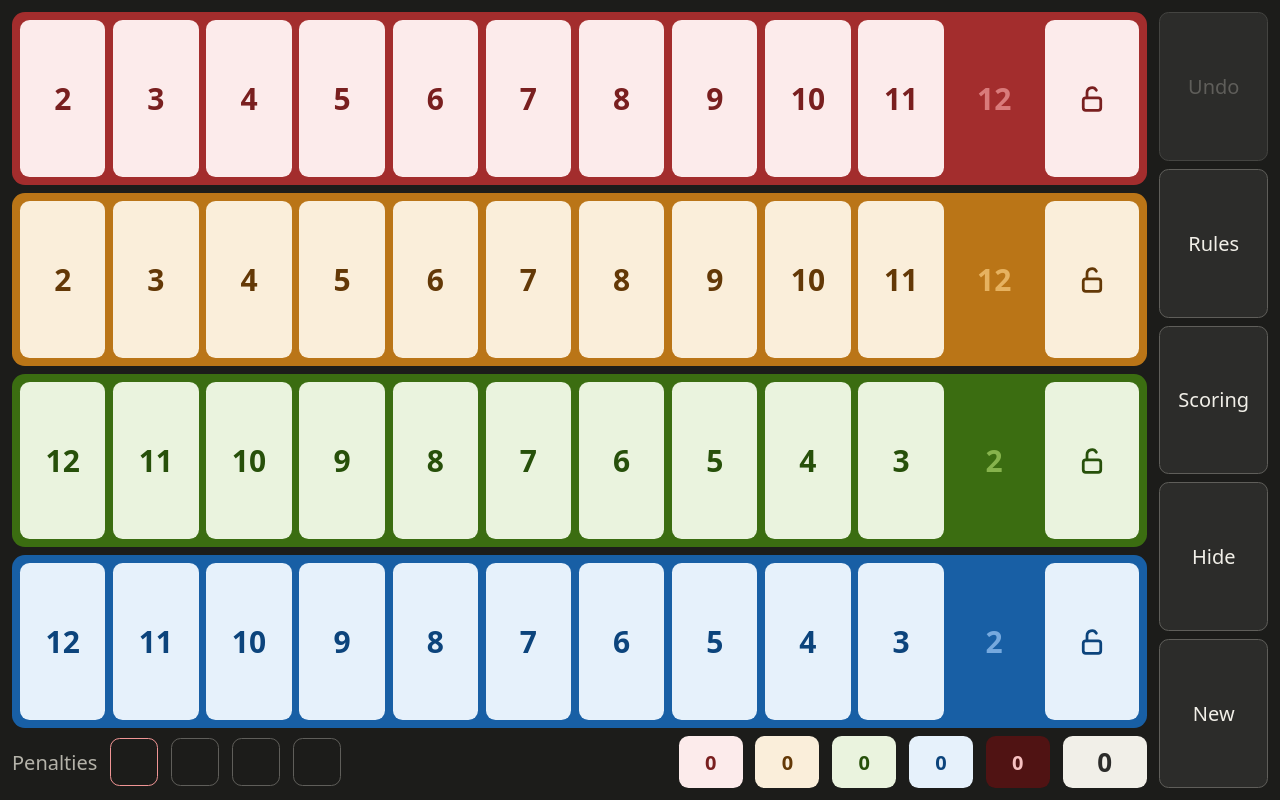
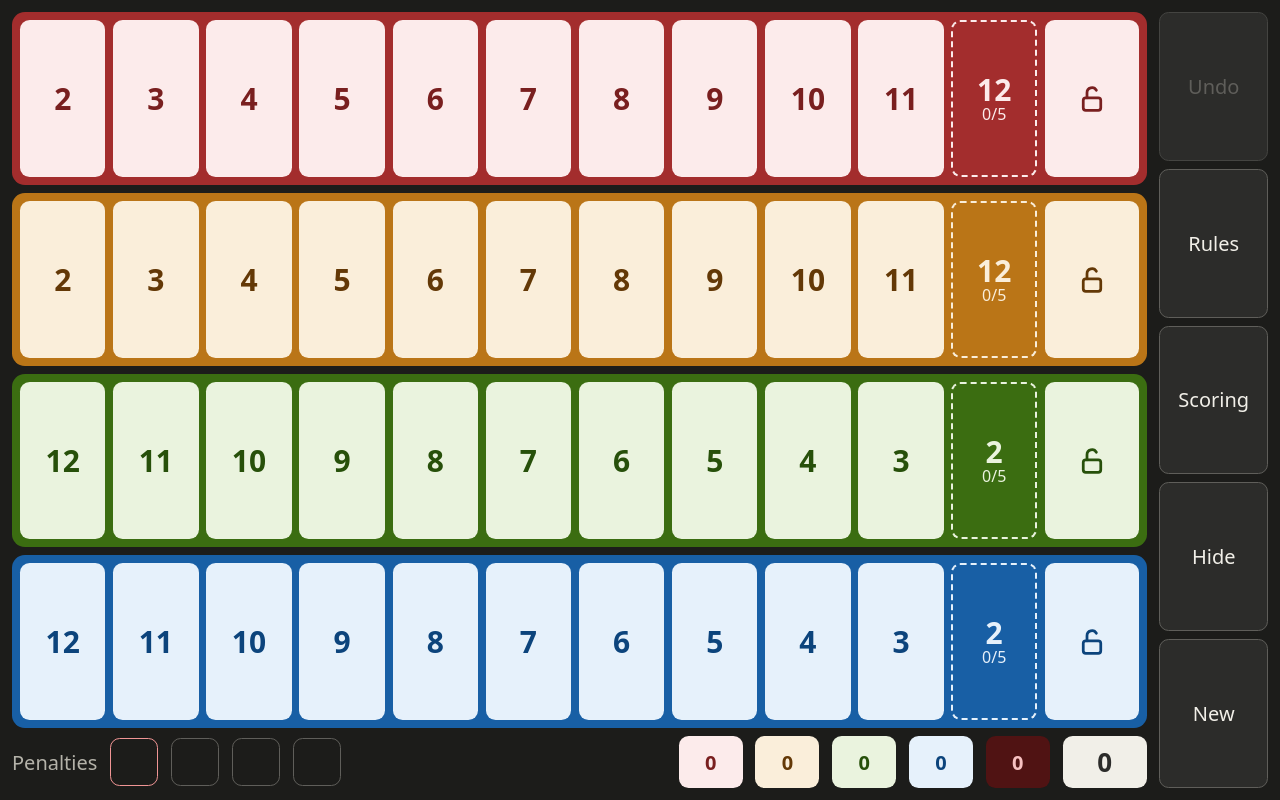
Before and after one commit to Phaazoid/dice-sheet, a plain HTML site: page index.html in a window 1280 px wide. Drawn offline with Linux system fonts and the light colour scheme.

Commit message:
Draw the last number as a dashed cell with a count while it needs five marks
Co-Authored-By: Claude Fable 5.2 <noreply@anthropic.com>

```diff
--- a/app.js
+++ b/app.js
@@ -116,10 +116,13 @@
         var n = row.asc ? i + 2 : 12 - i;
         var marked = S.marks[r].indexOf(i) >= 0;
         var ok = canMark(r, i);
-        var cls = marked ? 'marked' : ok ? 'open' : 'dead';
+        var waiting = i === LAST && !marked && !ok && !over && !S.locked[r] && !S.closed[r];
+        var cls = marked ? 'marked' : ok ? 'open' : waiting ? 'wait' : 'dead';
+        var have = S.marks[r].length;
         h += '<button type="button" class="cell ' + cls + '" data-r="' + r + '" data-i="' + i + '"' +
-          (ok ? '' : ' disabled') + ' aria-label="' + row.key + ' ' + n + (marked ? ', marked' : '') + '">' +
-          (marked ? X_SVG : n) + '</button>';
+          (ok ? '' : ' disabled') + ' aria-label="' + row.key + ' ' + n +
+          (marked ? ', marked' : waiting ? ', needs ' + MARKS_TO_LOCK + ' marks, you have ' + have : '') + '">' +
+          (marked ? X_SVG : waiting ? n + '<span class="sub">' + have + '/' + MARKS_TO_LOCK + '</span>' : n) + '</button>';
       }
       var shut = S.locked[r] || S.closed[r];
       var lcls = S.locked[r] ? 'marked' : S.closed[r] ? 'dead' : 'open';
--- a/style.css
+++ b/style.css
@@ -96,6 +96,14 @@ button:disabled { cursor: default; }
 .cell.open   { background: var(--cell); color: var(--ink); }
 .cell.marked { background: var(--mark); color: var(--cell); }
 .cell.dead   { background: transparent; color: var(--dim); }
+.cell.wait {
+  background: transparent;
+  color: var(--cell);
+  border: 2px dashed var(--cell);
+  flex-direction: column;
+  line-height: 1.05;
+}
+.cell.wait .sub { font-size: clamp(10px, 1.5vmax, 16px); font-weight: 400; }
 
 #foot {
   display: flex;
```
